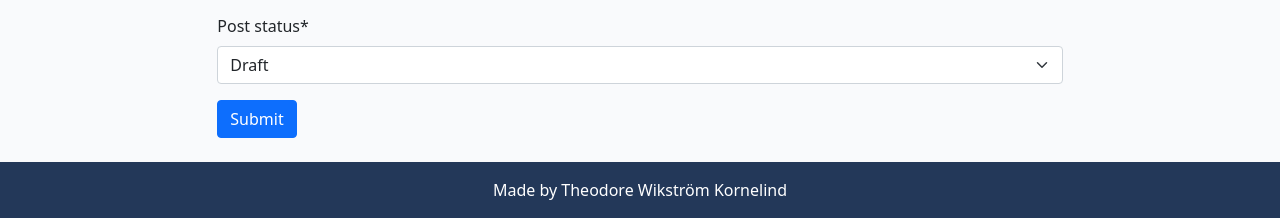
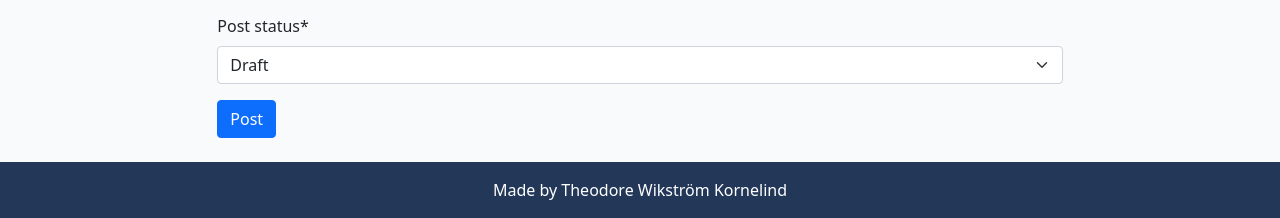
Before and after one commit to Humanslaughter/pp4-blog, a Django app: page /add_post/ in a window 1280 px wide. Shown: the part 1106-1324 px from the top of the page. Run offline with Django 4.2, Linux system fonts and the light colour scheme; some libraries are stand-ins or nearby versions.

Commit message:
Change button from Submit to Post

```diff
--- a/blog/templates/blog/add_post.html
+++ b/blog/templates/blog/add_post.html
@@ -11,7 +11,7 @@
         <form method="post">
             {% csrf_token %}
             {{ form|crispy }}
-            <button class="btn btn-primary" type="submit">Submit</button>
+            <button class="btn btn-primary" type="submit">Post</button>
         </form>
         <br>
     </div>
```
